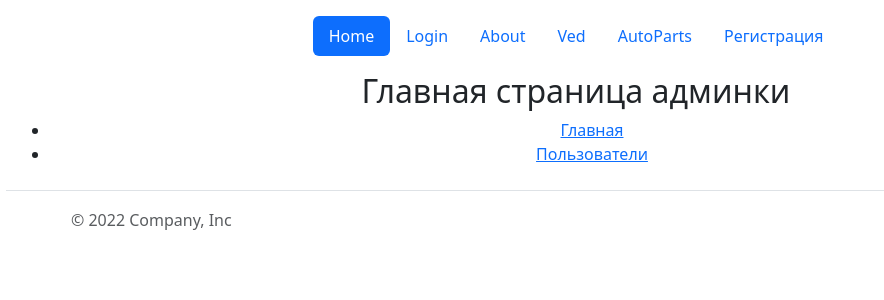
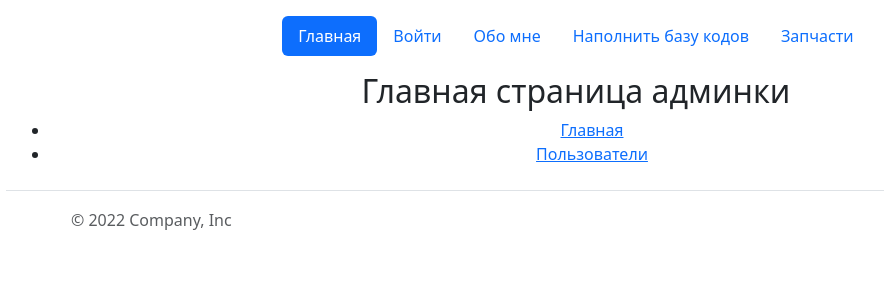
Before and after one commit to everybodygetup/soloflask, a Python web app: template app/templates/index.j2 in a window 1280 px wide. Shown: the top 300 px of the page, without its empty margins (64-948 px from the left). Run offline with Jinja, Linux system fonts and the light colour scheme; the template is opened without the code that fills it, so the values that code supplies are empty; some libraries are stand-ins or nearby versions.

Commit message:
Рефакторинг шаблонов

```diff
--- a/app/templates/base.j2
+++ b/app/templates/base.j2
@@ -56,12 +56,11 @@
 <div class="container">
     <header class="d-flex justify-content-center py-3">
       <ul class="nav nav-pills">
-        <li class="nav-item"><a href="{{ url_for('core.index') }}" class="nav-link active" aria-current="page">Home</a></li>
-        <li class="nav-item"><a href="{{ url_for_security('login') }}" class="nav-link">Login</a></li>
-        <li class="nav-item"><a href="{{ url_for('core.about') }}" class="nav-link">About</a></li>
-        <li class="nav-item"><a href="{{ url_for('parts.ved') }}" class="nav-link">Ved</a></li>
-        <li class="nav-item"><a href="{{ url_for('parts.part') }}" class="nav-link">AutoParts</a></li>
-        <li class="nav-item"><a href="{{ url_for_security('register') }}" class="nav-link">Регистрация</a></li>
+        <li class="nav-item"><a href="{{ url_for('core.index') }}" class="nav-link active" aria-current="page">Главная</a></li>
+        <li class="nav-item"><a href="{{ url_for_security('login') }}" class="nav-link">Войти</a></li>
+        <li class="nav-item"><a href="{{ url_for('core.about') }}" class="nav-link">Обо мне</a></li>
+        <li class="nav-item"><a href="{{ url_for('parts.ved') }}" class="nav-link">Наполнить базу кодов</a></li>
+        <li class="nav-item"><a href="{{ url_for('parts.part') }}" class="nav-link">Запчасти</a></li>
       </ul>
     </header>
   </div>
```
Also changed, not shown: app/templates/security/login.j2 (+11 -9 lines).
